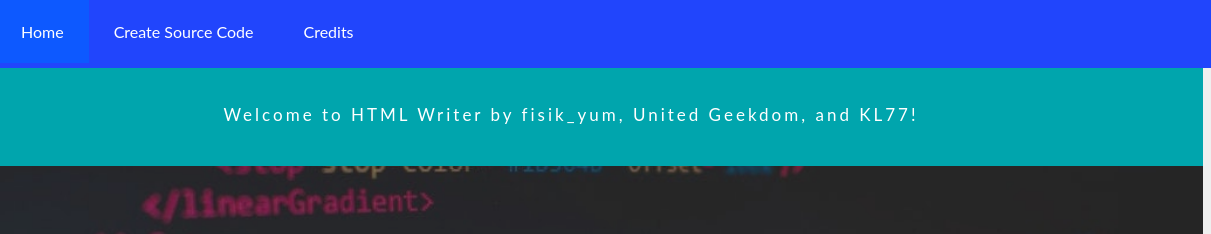
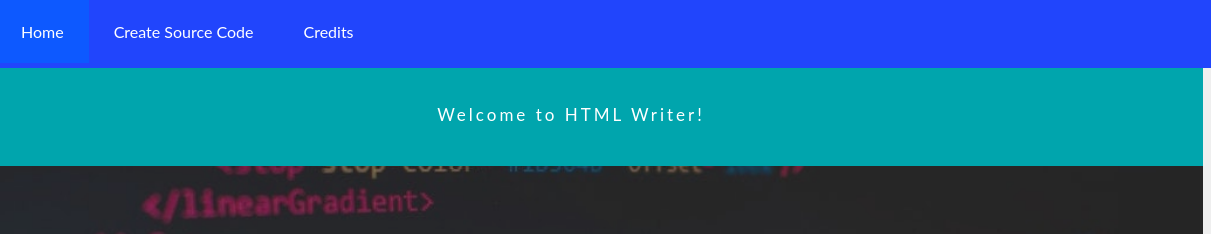
Before and after one commit to htmlwriter/htmlwriter.github.io, a plain HTML site: page index.html in a window 1280 px wide. Shown: the top 234 px of the page, 69-1280 px from the left. Drawn offline with Linux system fonts and the light colour scheme.

Commit message:
Update index.html

```diff
--- a/index.html
+++ b/index.html
@@ -14,7 +14,7 @@
 </ul>
 <center>
 <br><br><br>
-<div class = "partxt" style = "background-color: #00a5ad">Welcome to HTML Writer by fisik_yum, United Geekdom, and KL77!</div>
+<div class = "partxt" style = "background-color: #00a5ad">Welcome to HTML Writer!</div>
 <div class = "parallax" style = "background-image:url('images/htmlimage.jpeg')"></div>
 <div class = "partxt" style = "background-color: #0076c4"> On this website, you can generate native source code for simple webpages, without any programming!</div>
 <div class = "parallax" style = "background-image:url('images/Screen Shot 2020-04-04 at 1.04.41 PM.png')"></div>
```
